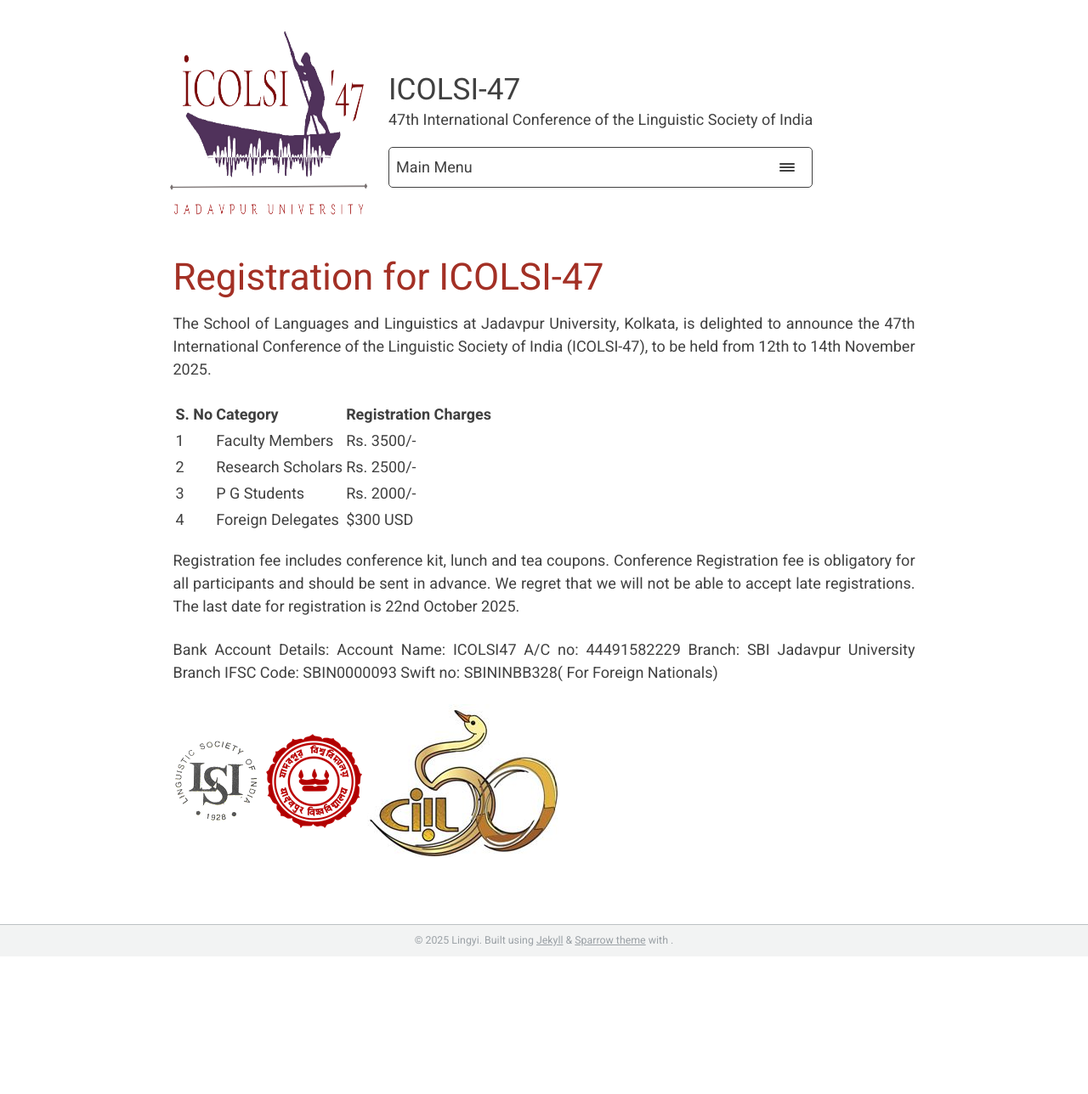
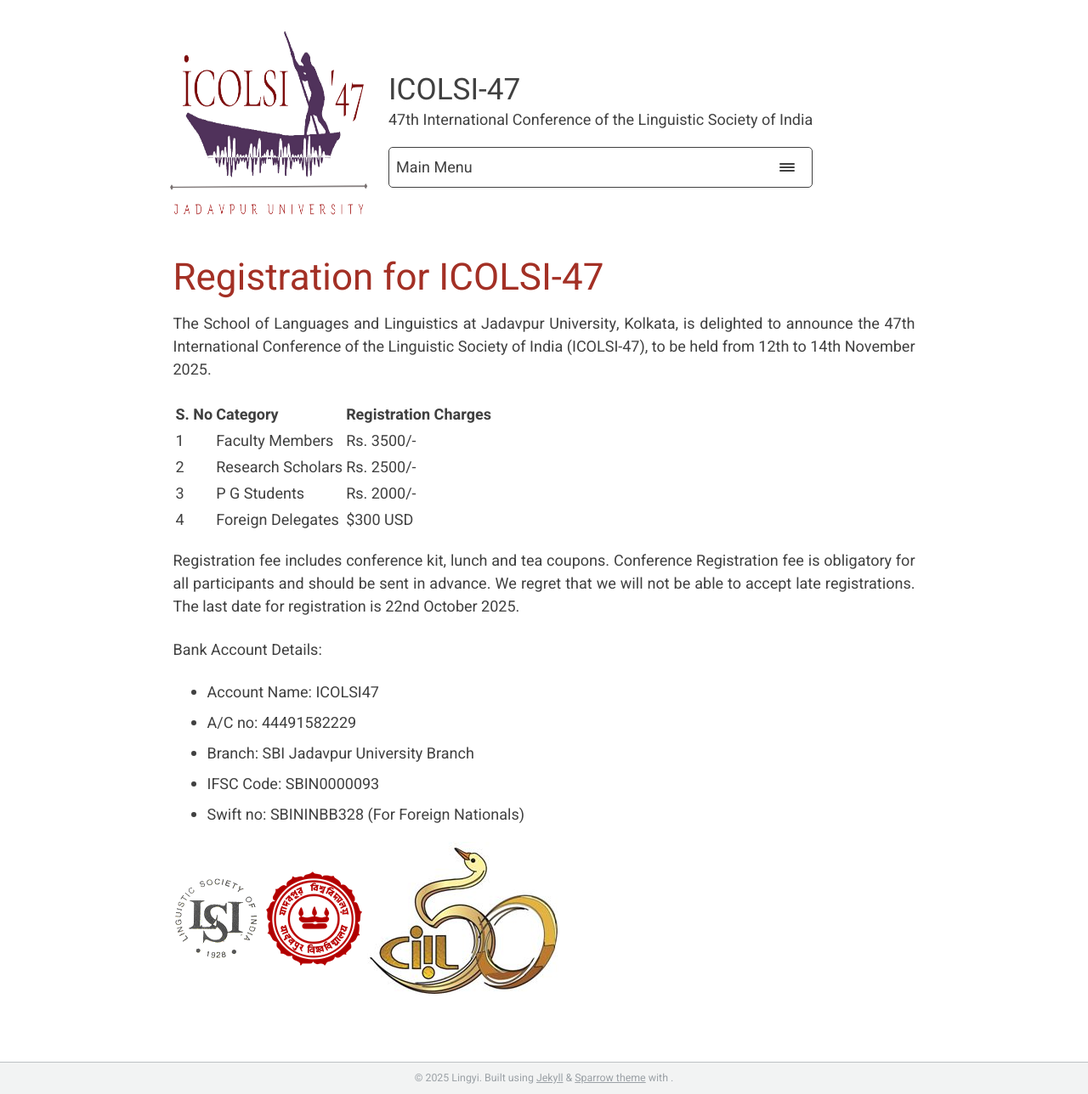
Before and after one commit to icolsi47/icolsi47.github.io, a Jekyll site: the page built from registration.md, in a window 1280 px wide. Shown: the whole page at 85% size. Built offline with Jekyll 4.4.1, drawn with Linux system fonts in a browser that asks for light colours; before the commit the page ends 1126 px from its top, so only the background shows below that.

```diff
--- a/registration.md
+++ b/registration.md
@@ -16,11 +16,11 @@ The School of Languages and Linguistics at Jadavpur University, Kolkata, is deli
 Registration fee includes conference kit, lunch and tea coupons. Conference Registration fee is obligatory for all participants and should be sent in advance. We regret that we will not be able to accept late registrations. The last date for registration is 22nd October 2025.
 
 Bank Account Details:
-Account Name: ICOLSI47
-A/C no: 44491582229
-Branch: SBI Jadavpur University Branch
-IFSC Code: SBIN0000093
-Swift no: SBININBB328( For Foreign Nationals)
+- Account Name: ICOLSI47
+- A/C no: 44491582229
+- Branch: SBI Jadavpur University Branch
+- IFSC Code: SBIN0000093
+- Swift no: SBININBB328 (For Foreign Nationals)
 
 
 ![Linguistic Society of India](/assets/images/LSI_logo.png)
```
